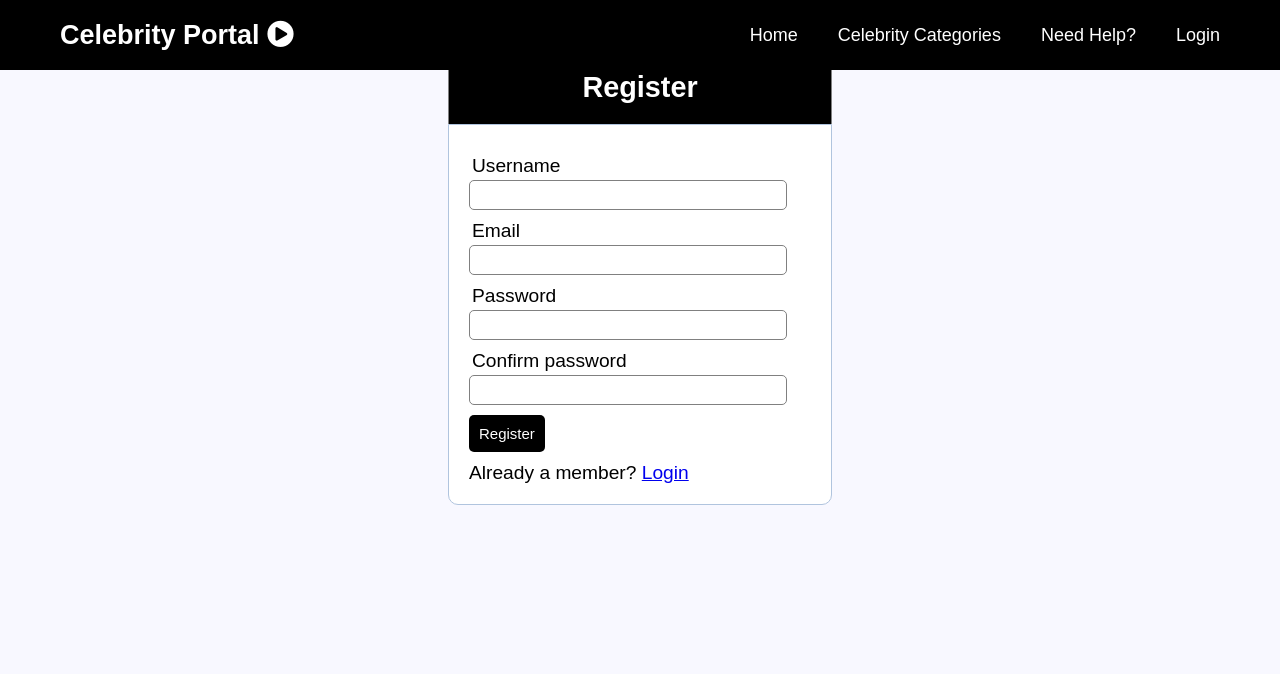
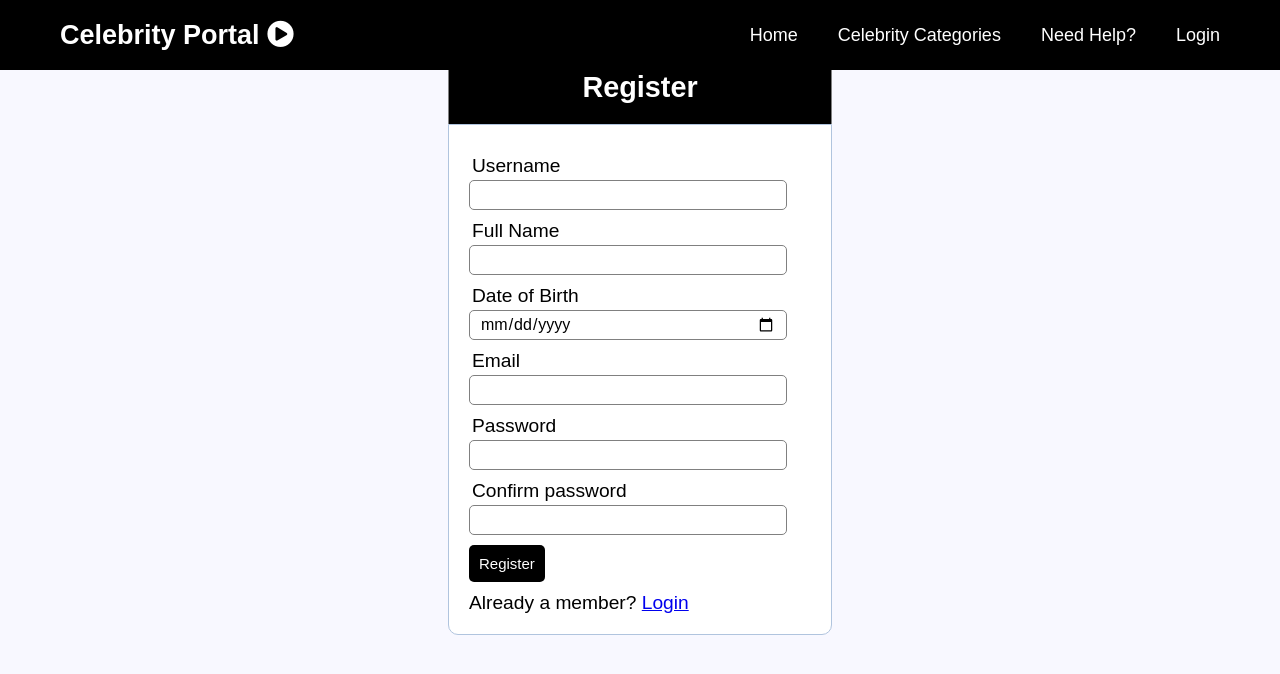
Before and after one commit to teckhuong/Personalized-Celebrity-Greetings-Portal, a PHP site: page /userSignup.php in a window 1280 px wide. Shown: the top 674 px of the page. Run offline with PHP 8.4, Linux system fonts and the light colour scheme.

Commit message:
Update userSignup.php

```diff
--- a/CelebPortal/userSignup.php
+++ b/CelebPortal/userSignup.php
@@ -10,12 +10,27 @@
   <div class="header">
   	<h2>Register</h2>
   </div>
-
   <form method="post" action="userSignup.php">
   	<?php include('errors.php'); ?>
+	  <?php if (isset($_SESSION['success'])) : ?>
+      <div class="error success" >
+          <?php
+          	echo $_SESSION['success'];
+          	// unset($_SESSION['success']);
+          ?>
+      </div>
+  	<?php endif ?>
   	<div class="input-group">
   	  <label>Username</label>
   	  <input type="text" name="username" value="<?php echo $username; ?>">
+  	</div>
+	  <div class="input-group">
+  	  <label>Full Name</label>
+  	  <input type="text" name="fullname">
+  	</div>
+	  <div class="input-group">
+  	  <label>Date of Birth</label>
+  	  <input type="date" name="dob">
   	</div>
   	<div class="input-group">
   	  <label>Email</label>
```
